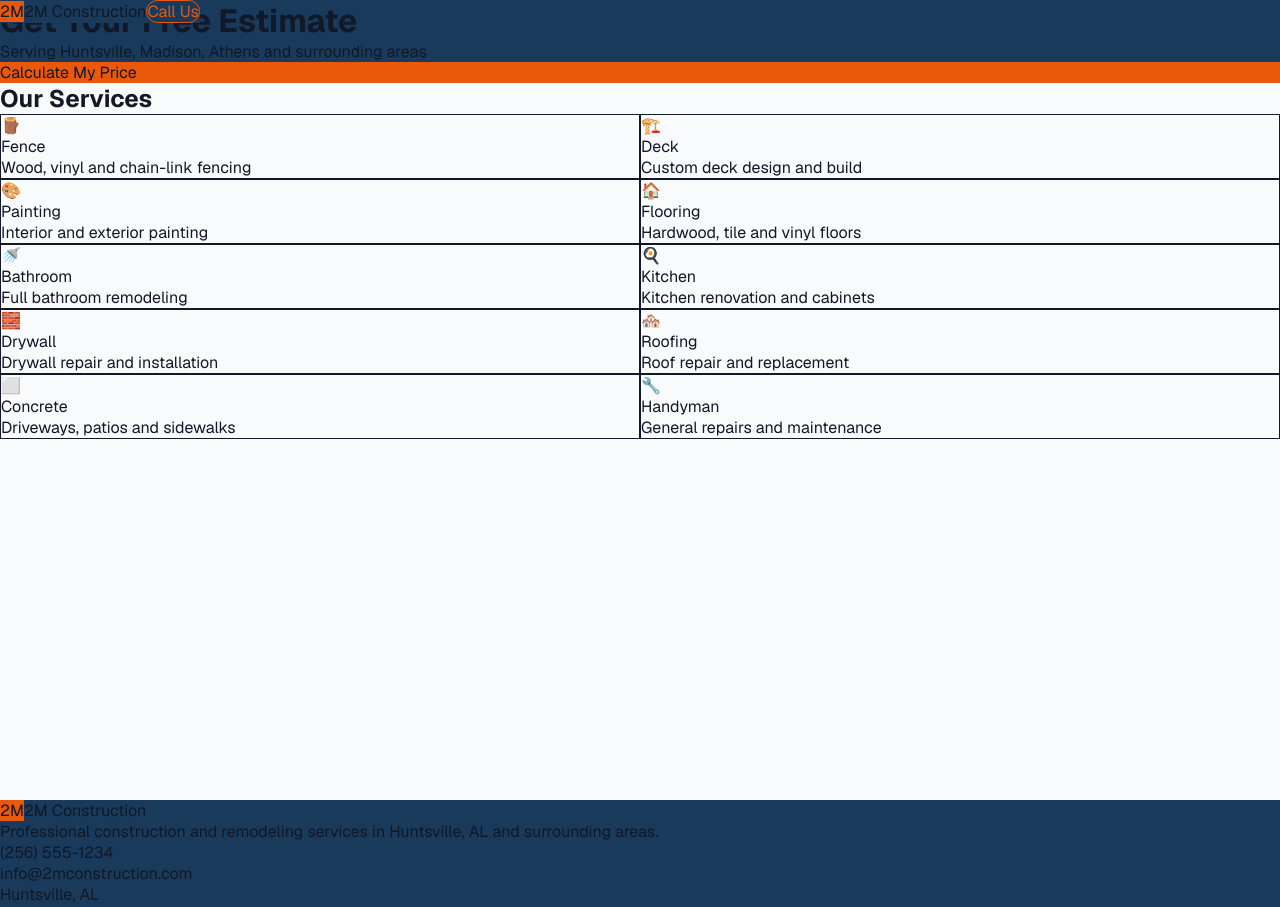
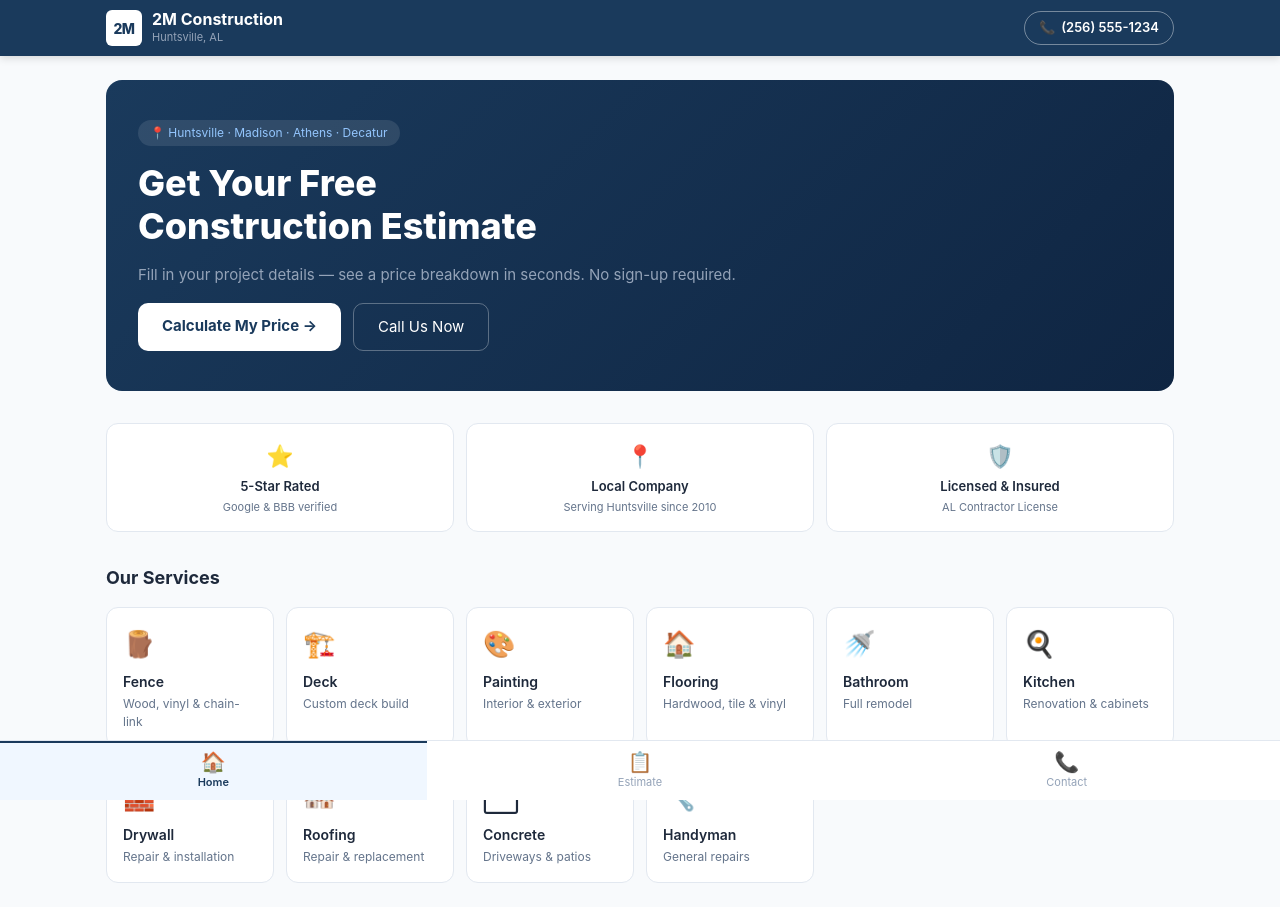
Before and after one commit to tomnguyen4484/2m-construction, a Next.js app: page / in a window 1280 px wide. Shown: the top 907 px of the page. Built offline with nearby package versions, Linux system fonts and the light colour scheme.

Commit message:
Redesign with inline styles - professional navy theme

```diff
--- a/app/estimate/page.tsx
+++ b/app/estimate/page.tsx
@@ -1,33 +1,40 @@
 import Link from 'next/link';
 
 const services = [
-  { name: 'Fence',    slug: 'fence',    icon: '🪵', desc: 'Wood, vinyl and chain-link' },
+  { name: 'Fence',    slug: 'fence',    icon: '🪵', desc: 'Wood, vinyl & chain-link' },
   { name: 'Deck',     slug: 'deck',     icon: '🏗️', desc: 'Custom deck build' },
-  { name: 'Painting', slug: 'painting', icon: '🎨', desc: 'Interior and exterior' },
-  { name: 'Flooring', slug: 'flooring', icon: '🏠', desc: 'Hardwood, tile and vinyl' },
+  { name: 'Painting', slug: 'painting', icon: '🎨', desc: 'Interior & exterior' },
+  { name: 'Flooring', slug: 'flooring', icon: '🏠', desc: 'Hardwood, tile & vinyl' },
   { name: 'Bathroom', slug: 'bathroom', icon: '🚿', desc: 'Full remodel' },
-  { name: 'Kitchen',  slug: 'kitchen',  icon: '🍳', desc: 'Renovation and cabinets' },
-  { name: 'Drywall',  slug: 'drywall',  icon: '🧱', desc: 'Repair and installation' },
-  { name: 'Roofing',  slug: 'roofing',  icon: '🏘️', desc: 'Repair and replacement' },
-  { name: 'Concrete', slug: 'concrete', icon: '⬜', desc: 'Driveways and patios' },
+  { name: 'Kitchen',  slug: 'kitchen',  icon: '🍳', desc: 'Renovation & cabinets' },
+  { name: 'Drywall',  slug: 'drywall',  icon: '🧱', desc: 'Repair & installation' },
+  { name: 'Roofing',  slug: 'roofing',  icon: '🏘️', desc: 'Repair & replacement' },
+  { name: 'Concrete', slug: 'concrete', icon: '⬜', desc: 'Driveways & patios' },
   { name: 'Handyman', slug: 'handyman', icon: '🔧', desc: 'General repairs' },
 ];
 
 export default function EstimatePage() {
   return (
-    <div className="max-w-lg mx-auto px-4 py-6">
-      <h1 className="text-xl font-bold text-gray-800 mb-1">Get an Estimate</h1>
-      <p className="text-gray-500 text-sm mb-5">Choose a service to calculate your price</p>
-      <div className="grid grid-cols-2 gap-3">
+    <div style={{ maxWidth: '1100px', margin: '0 auto', padding: '24px 16px' }}>
+      <h1 style={{ fontWeight: 800, fontSize: '22px', color: '#1E293B', marginBottom: '4px' }}>
+        Get an Estimate
+      </h1>
+      <p style={{ color: '#64748B', fontSize: '14px', marginBottom: '24px' }}>
+        Choose a service to calculate your price instantly
+      </p>
+      <div style={{
+        display: 'grid',
+        gridTemplateColumns: 'repeat(auto-fill, minmax(160px, 1fr))',
+        gap: '12px'
+      }}>
         {services.map((s) => (
-          <Link
-            key={s.slug}
-            href={'/estimate/' + s.slug}
-            className="bg-white rounded-xl p-4 shadow-sm border border-gray-100"
-          >
-            <div className="text-2xl mb-1">{s.icon}</div>
-            <div className="font-semibold text-gray-800 text-sm">{s.name}</div>
-            <div className="text-gray-500 text-xs mt-0.5">{s.desc}</div>
+          <Link key={s.slug} href={'/estimate/' + s.slug} style={{
+            background: '#FFFFFF', border: '1px solid #E2E8F0',
+            borderRadius: '12px', padding: '16px', display: 'block'
+          }}>
+            <div style={{ fontSize: '26px', marginBottom: '8px' }}>{s.icon}</div>
+            <div style={{ fontWeight: 600, color: '#1E293B', fontSize: '14px' }}>{s.name}</div>
+            <div style={{ color: '#64748B', fontSize: '12px', marginTop: '3px' }}>{s.desc}</div>
           </Link>
         ))}
       </div>
--- a/app/globals.css
+++ b/app/globals.css
@@ -1,21 +1,21 @@
-@tailwind base;
-@tailwind components;
-@tailwind utilities;
+@import "tailwindcss";
 
-* {
-  box-sizing: border-box;
-  padding: 0;
-  margin: 0;
+@theme {
+  --color-brand: #1A3A5C;
+  --color-brand-light: #2563EB;
+  --color-accent: #F59E0B;
+  --font-sans: 'Inter', system-ui, sans-serif;
 }
 
+*, *::before, *::after { box-sizing: border-box; }
+
 html, body {
-  max-width: 100%;
-  overflow-x: hidden;
-  background: #F9FAFB;
-  color: #111827;
+  margin: 0;
+  padding: 0;
+  background: #F8FAFC;
+  color: #1E293B;
+  font-family: 'Inter', system-ui, -apple-system, sans-serif;
+  -webkit-font-smoothing: antialiased;
 }
 
-a {
-  color: inherit;
-  text-decoration: none;
-}
+a { color: inherit; text-decoration: none; }
--- a/app/layout.tsx
+++ b/app/layout.tsx
@@ -1,11 +1,8 @@
 import type { Metadata } from 'next';
-import { Geist } from 'next/font/google';
 import './globals.css';
 import Header from '@/components/Header';
 import BottomNav from '@/components/BottomNav';
 import Footer from '@/components/Footer';
-
-const geist = Geist({ subsets: ['latin'] });
 
 export const metadata: Metadata = {
   title: '2M Construction | Huntsville AL',
@@ -15,9 +12,9 @@ export const metadata: Metadata = {
 export default function RootLayout({ children }: { children: React.ReactNode }) {
   return (
     <html lang="en">
-      <body className={geist.className} style={{ background: '#F9FAFB', color: '#111827' }}>
+      <body>
         <Header />
-        <main className="pt-14 pb-16 min-h-screen">
+        <main style={{ paddingTop: '56px', paddingBottom: '64px', minHeight: '100vh' }}>
           {children}
         </main>
         <Footer />
--- a/app/page.tsx
+++ b/app/page.tsx
@@ -1,65 +1,102 @@
 import Link from 'next/link';
 
 const services = [
-  { name: 'Fence',    slug: 'fence',    icon: '🪵', desc: 'Wood, vinyl and chain-link fencing' },
-  { name: 'Deck',     slug: 'deck',     icon: '🏗️', desc: 'Custom deck design and build' },
-  { name: 'Painting', slug: 'painting', icon: '🎨', desc: 'Interior and exterior painting' },
-  { name: 'Flooring', slug: 'flooring', icon: '🏠', desc: 'Hardwood, tile and vinyl floors' },
-  { name: 'Bathroom', slug: 'bathroom', icon: '🚿', desc: 'Full bathroom remodeling' },
-  { name: 'Kitchen',  slug: 'kitchen',  icon: '🍳', desc: 'Kitchen renovation and cabinets' },
-  { name: 'Drywall',  slug: 'drywall',  icon: '🧱', desc: 'Drywall repair and installation' },
-  { name: 'Roofing',  slug: 'roofing',  icon: '🏘️', desc: 'Roof repair and replacement' },
-  { name: 'Concrete', slug: 'concrete', icon: '⬜', desc: 'Driveways, patios and sidewalks' },
-  { name: 'Handyman', slug: 'handyman', icon: '🔧', desc: 'General repairs and maintenance' },
+  { name: 'Fence',    slug: 'fence',    icon: '🪵', desc: 'Wood, vinyl & chain-link' },
+  { name: 'Deck',     slug: 'deck',     icon: '🏗️', desc: 'Custom deck build' },
+  { name: 'Painting', slug: 'painting', icon: '🎨', desc: 'Interior & exterior' },
+  { name: 'Flooring', slug: 'flooring', icon: '🏠', desc: 'Hardwood, tile & vinyl' },
+  { name: 'Bathroom', slug: 'bathroom', icon: '🚿', desc: 'Full remodel' },
+  { name: 'Kitchen',  slug: 'kitchen',  icon: '🍳', desc: 'Renovation & cabinets' },
+  { name: 'Drywall',  slug: 'drywall',  icon: '🧱', desc: 'Repair & installation' },
+  { name: 'Roofing',  slug: 'roofing',  icon: '🏘️', desc: 'Repair & replacement' },
+  { name: 'Concrete', slug: 'concrete', icon: '⬜', desc: 'Driveways & patios' },
+  { name: 'Handyman', slug: 'handyman', icon: '🔧', desc: 'General repairs' },
+];
+
+const trust = [
+  { icon: '⭐', label: '5-Star Rated', sub: 'Google & BBB verified' },
+  { icon: '📍', label: 'Local Company', sub: 'Serving Huntsville since 2010' },
+  { icon: '🛡️', label: 'Licensed & Insured', sub: 'AL Contractor License' },
 ];
 
 export default function HomePage() {
   return (
-    <div className="max-w-5xl mx-auto px-4 py-8">
+    <div style={{ maxWidth: '1100px', margin: '0 auto', padding: '24px 16px' }}>
+
       {/* Hero */}
-      <div className="bg-[#1A3A5C] rounded-2xl p-8 mb-8 text-white flex flex-col md:flex-row md:items-center md:justify-between gap-4">
-        <div>
-          <h1 className="text-2xl md:text-3xl font-bold mb-2">Get Your Free Estimate</h1>
-          <p className="text-gray-300 text-sm md:text-base">
-            Serving Huntsville, Madison, Athens and surrounding areas
-          </p>
+      <div style={{
+        background: 'linear-gradient(135deg, #1A3A5C 0%, #0F2542 100%)',
+        borderRadius: '16px', padding: '40px 32px', marginBottom: '32px',
+        display: 'flex', flexDirection: 'column', gap: '16px'
+      }}>
+        <div style={{
+          display: 'inline-flex', alignItems: 'center', gap: '6px',
+          background: 'rgba(255,255,255,0.1)', borderRadius: '20px',
+          padding: '4px 12px', width: 'fit-content'
+        }}>
+          <span style={{ fontSize: '12px', color: '#93C5FD' }}>📍 Huntsville · Madison · Athens · Decatur</span>
         </div>
-        <Link href="/estimate"
-          className="inline-block bg-[#EA580C] text-white font-semibold px-8 py-3 rounded-xl text-sm md:text-base whitespace-nowrap">
-          Calculate My Price
-        </Link>
+        <h1 style={{ color: '#FFFFFF', fontSize: 'clamp(24px, 4vw, 36px)', fontWeight: 800, margin: 0, lineHeight: 1.2 }}>
+          Get Your Free<br />Construction Estimate
+        </h1>
+        <p style={{ color: '#94A3B8', fontSize: '15px', margin: 0 }}>
+          Fill in your project details — see a price breakdown in seconds. No sign-up required.
+        </p>
+        <div style={{ display: 'flex', gap: '12px', flexWrap: 'wrap' }}>
+          <Link href="/estimate" style={{
+            background: '#FFFFFF', color: '#1A3A5C', fontWeight: 700,
+            padding: '12px 24px', borderRadius: '10px', fontSize: '15px',
+            display: 'inline-block'
+          }}>
+            Calculate My Price →
+          </Link>
+          <a href="tel:+12565551234" style={{
+            border: '1.5px solid rgba(255,255,255,0.3)', color: '#FFFFFF',
+            padding: '12px 24px', borderRadius: '10px', fontSize: '15px',
+            display: 'inline-block'
+          }}>
+            Call Us Now
+          </a>
+        </div>
+      </div>
+
+      {/* Trust bar */}
+      <div style={{
+        display: 'grid', gridTemplateColumns: 'repeat(3, 1fr)',
+        gap: '12px', marginBottom: '32px'
+      }}>
+        {trust.map(t => (
+          <div key={t.label} style={{
+            background: '#FFFFFF', border: '1px solid #E2E8F0',
+            borderRadius: '12px', padding: '16px', textAlign: 'center'
+          }}>
+            <div style={{ fontSize: '22px', marginBottom: '4px' }}>{t.icon}</div>
+            <div style={{ fontWeight: 600, fontSize: '13px', color: '#1E293B' }}>{t.label}</div>
+            <div style={{ fontSize: '11px', color: '#64748B', marginTop: '2px' }}>{t.sub}</div>
+          </div>
+        ))}
       </div>
 
       {/* Services */}
-      <h2 className="text-lg font-bold text-gray-800 mb-4">Our Services</h2>
-      <div className="grid grid-cols-2 md:grid-cols-4 lg:grid-cols-5 gap-3">
+      <h2 style={{ fontWeight: 700, fontSize: '18px', color: '#1E293B', marginBottom: '16px' }}>
+        Our Services
+      </h2>
+      <div style={{
+        display: 'grid',
+        gridTemplateColumns: 'repeat(auto-fill, minmax(160px, 1fr))',
+        gap: '12px'
+      }}>
         {services.map((s) => (
-          <Link key={s.slug} href={'/estimate/' + s.slug}
-            className="bg-white rounded-xl p-4 shadow-sm border border-gray-100 hover:border-[#EA580C] hover:shadow-md transition-all">
-            <div className="text-2xl mb-2">{s.icon}</div>
-            <div className="font-semibold text-gray-800 text-sm">{s.name}</div>
-            <div className="text-gray-500 text-xs mt-0.5">{s.desc}</div>
+          <Link key={s.slug} href={'/estimate/' + s.slug} style={{
+            background: '#FFFFFF', border: '1px solid #E2E8F0',
+            borderRadius: '12px', padding: '16px', display: 'block',
+            transition: 'all 0.15s'
+          }}>
+            <div style={{ fontSize: '26px', marginBottom: '8px' }}>{s.icon}</div>
+            <div style={{ fontWeight: 600, color: '#1E293B', fontSize: '14px' }}>{s.name}</div>
+            <div style={{ color: '#64748B', fontSize: '12px', marginTop: '3px' }}>{s.desc}</div>
           </Link>
         ))}
-      </div>
-
-      {/* Why Us — desktop only */}
-      <div className="hidden md:grid grid-cols-3 gap-6 mt-10">
-        <div className="bg-white rounded-xl p-6 border border-gray-100 shadow-sm text-center">
-          <div className="text-3xl mb-3">⚡</div>
-          <h3 className="font-bold text-gray-800 mb-1">Instant Estimates</h3>
-          <p className="text-gray-500 text-sm">Get a price in under 60 seconds — no waiting</p>
-        </div>
-        <div className="bg-white rounded-xl p-6 border border-gray-100 shadow-sm text-center">
-          <div className="text-3xl mb-3">📍</div>
-          <h3 className="font-bold text-gray-800 mb-1">Local Pricing</h3>
-          <p className="text-gray-500 text-sm">Prices reflect real material costs in your area</p>
-        </div>
-        <div className="bg-white rounded-xl p-6 border border-gray-100 shadow-sm text-center">
-          <div className="text-3xl mb-3">🤝</div>
-          <h3 className="font-bold text-gray-800 mb-1">No Commitment</h3>
-          <p className="text-gray-500 text-sm">Get your estimate free — contact us only if you want</p>
-        </div>
       </div>
     </div>
   );
--- a/components/BottomNav.tsx
+++ b/components/BottomNav.tsx
@@ -4,23 +4,30 @@ import { usePathname } from 'next/navigation';
 
 const tabs = [
   { label: 'Home',     href: '/',        icon: '🏠' },
-  { label: 'Estimate', href: '/estimate', icon: '🔨' },
+  { label: 'Estimate', href: '/estimate', icon: '📋' },
   { label: 'Contact',  href: '/contact',  icon: '📞' },
 ];
 
 export default function BottomNav() {
   const pathname = usePathname();
   return (
-    <nav className="fixed bottom-0 left-0 right-0 z-50 bg-white border-t border-gray-200 h-16 flex items-center">
+    <nav style={{
+      position: 'fixed', bottom: 0, left: 0, right: 0, zIndex: 50,
+      background: '#FFFFFF', borderTop: '1px solid #E2E8F0',
+      height: '60px', display: 'flex', alignItems: 'stretch'
+    }}>
       {tabs.map((tab) => {
-        const active = pathname === tab.href;
+        const active = pathname === tab.href || (tab.href !== '/' && pathname.startsWith(tab.href));
         return (
-          <Link
-            key={tab.href}
-            href={tab.href}
-            className={`flex-1 flex flex-col items-center justify-center gap-0.5 h-full text-xs font-medium transition-colors ${active ? 'text-[#EA580C]' : 'text-gray-500'}`}
-          >
-            <span className="text-xl leading-none">{tab.icon}</span>
+          <Link key={tab.href} href={tab.href} style={{
+            flex: 1, display: 'flex', flexDirection: 'column',
+            alignItems: 'center', justifyContent: 'center', gap: '2px',
+            color: active ? '#1A3A5C' : '#94A3B8',
+            fontWeight: active ? 600 : 400, fontSize: '11px',
+            borderTop: active ? '2px solid #1A3A5C' : '2px solid transparent',
+            background: active ? '#F0F7FF' : 'transparent'
+          }}>
+            <span style={{ fontSize: '20px', lineHeight: 1 }}>{tab.icon}</span>
             <span>{tab.label}</span>
           </Link>
         );
--- a/components/Footer.tsx
+++ b/components/Footer.tsx
@@ -1,22 +1,45 @@
 export default function Footer() {
   return (
-    <footer className="bg-[#1A3A5C] text-white py-8 px-4 mb-16">
-      <div className="max-w-lg mx-auto">
-        <div className="flex items-center gap-2 mb-3">
-          <div className="w-8 h-8 bg-[#EA580C] rounded flex items-center justify-center">
-            <span className="font-bold text-sm">2M</span>
+    <footer style={{
+      background: '#0F2542', color: '#FFFFFF',
+      padding: '40px 16px 32px', marginBottom: '60px'
+    }}>
+      <div style={{ maxWidth: '1100px', margin: '0 auto' }}>
+        <div style={{ display: 'grid', gridTemplateColumns: 'repeat(auto-fit, minmax(200px, 1fr))', gap: '32px', marginBottom: '32px' }}>
+          <div>
+            <div style={{ display: 'flex', alignItems: 'center', gap: '10px', marginBottom: '12px' }}>
+              <div style={{
+                width: '36px', height: '36px', background: '#FFFFFF',
+                borderRadius: '6px', display: 'flex', alignItems: 'center', justifyContent: 'center'
+              }}>
+                <span style={{ color: '#1A3A5C', fontWeight: 800, fontSize: '14px' }}>2M</span>
+              </div>
+              <span style={{ fontWeight: 700, fontSize: '16px' }}>2M Construction</span>
+            </div>
+            <p style={{ color: '#94A3B8', fontSize: '13px', lineHeight: 1.6 }}>
+              Professional construction and remodeling services in Huntsville, AL and surrounding areas.
+            </p>
           </div>
-          <span className="font-bold text-lg">2M Construction</span>
+          <div>
+            <h4 style={{ fontWeight: 600, marginBottom: '12px', fontSize: '14px', color: '#CBD5E1' }}>Services</h4>
+            <div style={{ display: 'flex', flexDirection: 'column', gap: '6px' }}>
+              {['Fence','Deck','Painting','Flooring','Bathroom','Kitchen'].map(s => (
+                <a key={s} href={'/estimate/'+s.toLowerCase()} style={{ color: '#94A3B8', fontSize: '13px' }}>{s}</a>
+              ))}
+            </div>
+          </div>
+          <div>
+            <h4 style={{ fontWeight: 600, marginBottom: '12px', fontSize: '14px', color: '#CBD5E1' }}>Contact</h4>
+            <div style={{ display: 'flex', flexDirection: 'column', gap: '8px', color: '#94A3B8', fontSize: '13px' }}>
+              <span>(256) 555-1234</span>
+              <span>info@2mconstruction.com</span>
+              <span>Huntsville, AL</span>
+            </div>
+          </div>
         </div>
-        <p className="text-gray-300 text-sm mb-4">
-          Professional construction and remodeling services in Huntsville, AL and surrounding areas.
-        </p>
-        <div className="space-y-1 text-sm text-gray-300">
-          <p>(256) 555-1234</p>
-          <p>info@2mconstruction.com</p>
-          <p>Huntsville, AL</p>
+        <div style={{ borderTop: '1px solid #1E3A5F', paddingTop: '20px', color: '#475569', fontSize: '12px', textAlign: 'center' }}>
+          2026 2M Construction. All rights reserved.
         </div>
-        <p className="text-gray-500 text-xs mt-6">2026 2M Construction. All rights reserved.</p>
       </div>
     </footer>
   );
--- a/components/Header.tsx
+++ b/components/Header.tsx
@@ -2,25 +2,46 @@ import Link from 'next/link';
 
 export default function Header() {
   return (
-    <header className="fixed top-0 left-0 right-0 z-50 bg-[#1A3A5C] h-14 flex items-center justify-between px-4 shadow-md">
-      <div className="w-full max-w-5xl mx-auto flex items-center justify-between">
-        <Link href="/" className="flex items-center gap-2">
-          <div className="w-8 h-8 bg-[#EA580C] rounded flex items-center justify-center">
-            <span className="text-white font-bold text-sm">2M</span>
+    <header style={{
+      position: 'fixed', top: 0, left: 0, right: 0, zIndex: 50,
+      background: '#1A3A5C', height: '56px',
+      display: 'flex', alignItems: 'center',
+      boxShadow: '0 2px 8px rgba(0,0,0,0.15)'
+    }}>
+      <div style={{
+        width: '100%', maxWidth: '1100px', margin: '0 auto',
+        padding: '0 16px', display: 'flex', alignItems: 'center', justifyContent: 'space-between'
+      }}>
+        {/* Logo */}
+        <Link href="/" style={{ display: 'flex', alignItems: 'center', gap: '10px' }}>
+          <div style={{
+            width: '36px', height: '36px', background: '#FFFFFF',
+            borderRadius: '6px', display: 'flex', alignItems: 'center', justifyContent: 'center'
+          }}>
+            <span style={{ color: '#1A3A5C', fontWeight: 800, fontSize: '14px', letterSpacing: '-0.5px' }}>2M</span>
           </div>
-          <span className="text-white font-bold text-lg">2M Construction</span>
+          <div>
+            <div style={{ color: '#FFFFFF', fontWeight: 700, fontSize: '16px', lineHeight: 1.1 }}>2M Construction</div>
+            <div style={{ color: '#94A3B8', fontSize: '11px' }}>Huntsville, AL</div>
+          </div>
         </Link>
-        <div className="flex items-center gap-4">
-          <div className="hidden md:flex gap-6">
-            <Link href="/" className="text-gray-300 hover:text-white text-sm font-medium">Home</Link>
-            <Link href="/estimate" className="text-gray-300 hover:text-white text-sm font-medium">Estimates</Link>
-            <Link href="/contact" className="text-gray-300 hover:text-white text-sm font-medium">Contact</Link>
+
+        {/* Desktop nav */}
+        <nav style={{ display: 'flex', alignItems: 'center', gap: '24px' }}>
+          <div style={{ display: 'none' }} className="desktop-nav-links">
+            <Link href="/" style={{ color: '#CBD5E1', fontSize: '14px', fontWeight: 500 }}>Home</Link>
+            <Link href="/estimate" style={{ color: '#CBD5E1', fontSize: '14px', fontWeight: 500 }}>Estimates</Link>
+            <Link href="/contact" style={{ color: '#CBD5E1', fontSize: '14px', fontWeight: 500 }}>Contact</Link>
           </div>
-          <a href="tel:+12565551234"
-            className="text-[#EA580C] font-semibold text-sm border border-[#EA580C] px-3 py-1 rounded-full">
-            Call Us
+          <a href="tel:+12565551234" style={{
+            color: '#FFFFFF', fontWeight: 600, fontSize: '13px',
+            border: '1.5px solid rgba(255,255,255,0.4)',
+            padding: '6px 14px', borderRadius: '20px',
+            display: 'flex', alignItems: 'center', gap: '6px'
+          }}>
+            <span>📞</span> (256) 555-1234
           </a>
-        </div>
+        </nav>
       </div>
     </header>
   );
```
